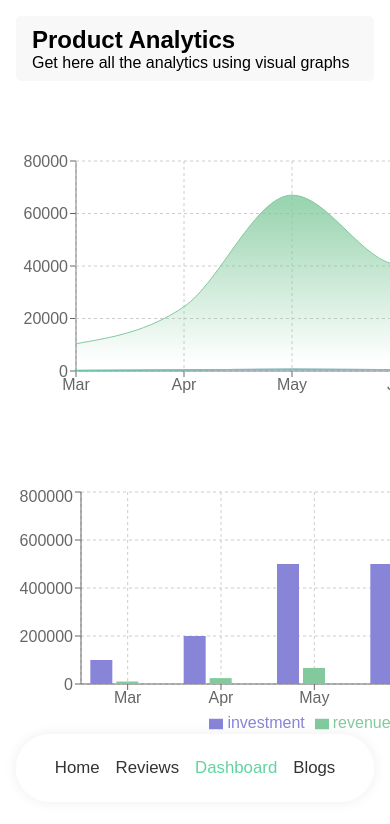
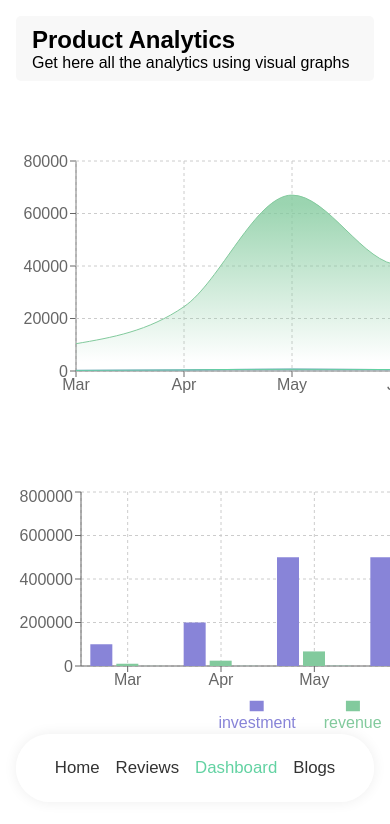
Before and after one commit to Ashik-Mahmud/backpack-reviews-react, a React (Create React App) app: page /dashboard in a window 390 px wide. Shown: the top 824 px of the page. Built offline with nearby package versions, Linux system fonts and the light colour scheme.

Commit message:
optimze chart responsive

```diff
--- a/src/components/Pages/Dashboard/Dashboard.css
+++ b/src/components/Pages/Dashboard/Dashboard.css
@@ -19,4 +19,24 @@
   .chart-col.span {
     grid-column: span 1;
   }
+  svg.recharts-surface {
+    width: 100%;
+  }
+
+  svg.recharts-surface {
+    width: 100%;
+  }
+
+  .recharts-wrapper {
+    width: 100%;
+  }
+
+  svg.recharts-surface {
+    width: 100% !important;
+  }
+
+  .recharts-wrapper {
+    text-align: center;
+    width: 100%;
+  }
 }
```
